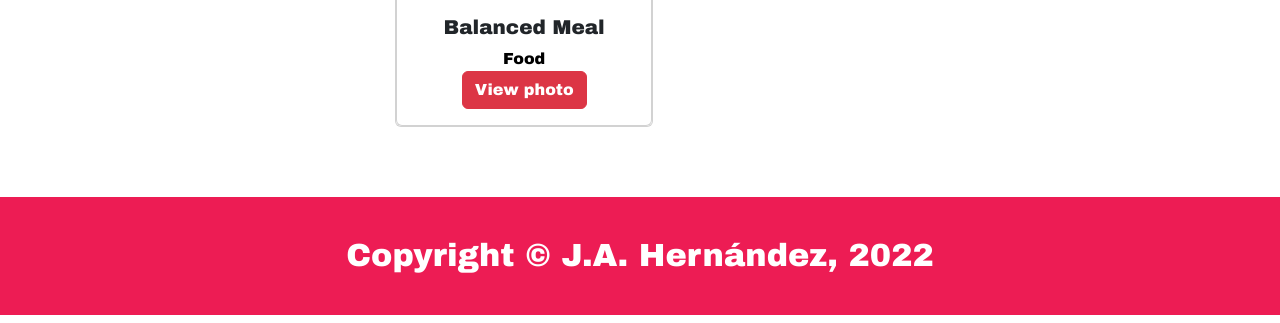
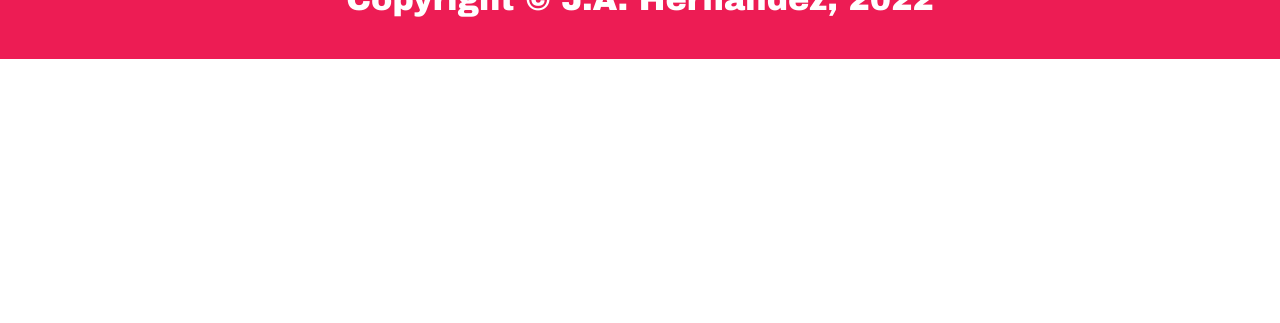
Before and after one commit to albertiaedev/photoapp, a Python web app: template photoapp/app/templates/app/gallery.html in a window 1280 px wide. Shown: the part 612-935 px from the top of the page. After the commit the page ends 671 px from the top, so only its background shows below. Run offline with Jinja, Linux system fonts and the light colour scheme; the template is opened without the code that fills it, so the values that code supplies are empty.

Commit message:
Deleted the second photo card container and styled again the first one

```diff
--- a/photoapp/app/templates/app/gallery.html
+++ b/photoapp/app/templates/app/gallery.html
@@ -39,6 +39,9 @@
       font-weight: bolder;
       padding: 40px;
     }
+    .card {
+      padding: 20px;
+    }
     .card-category {
       padding: 30px;
       color: #000;
@@ -70,20 +73,12 @@
           <h4 class="gallery-title">GALLERY</h4>
           <div class="gallery-row">
             <div class="col-md-4">
-              <div class="card">
+              <div class="card my-2">
                 <img src="https://lh3.googleusercontent.com/ci/AC_FhM_DqnY3HjBR52MWQTQ61UBAe1lS_ZOgXZvKy-nJLVSKlYbGj_sZVTmoJKF7D3HLJ4kuQ-NX=s1200" class="card-img-thumbnail" alt="...">
                 <div class="card-body">
                   <h5 class="card-title">The Starry Night</h5>
                   <a href="#" class="card-category">Art</a>
                   <a href="#" class="btn btn-danger">View photo</a>
-                </div>
-                <div class="card">
-                  <img src="https://upload.wikimedia.org/wikipedia/commons/6/6d/Good_Food_Display_-_NCI_Visuals_Online.jpg" class="card-img-thumbnail" alt="...">
-                  <div class="card-body">
-                    <h5 class="card-title">Balanced Meal</h5>
-                    <a href="#" class="card-category">Food</a>
-                    <a href="#" class="btn btn-danger">View photo</a>
-                  </div>
                 </div>
               </div>
             </div>
```
